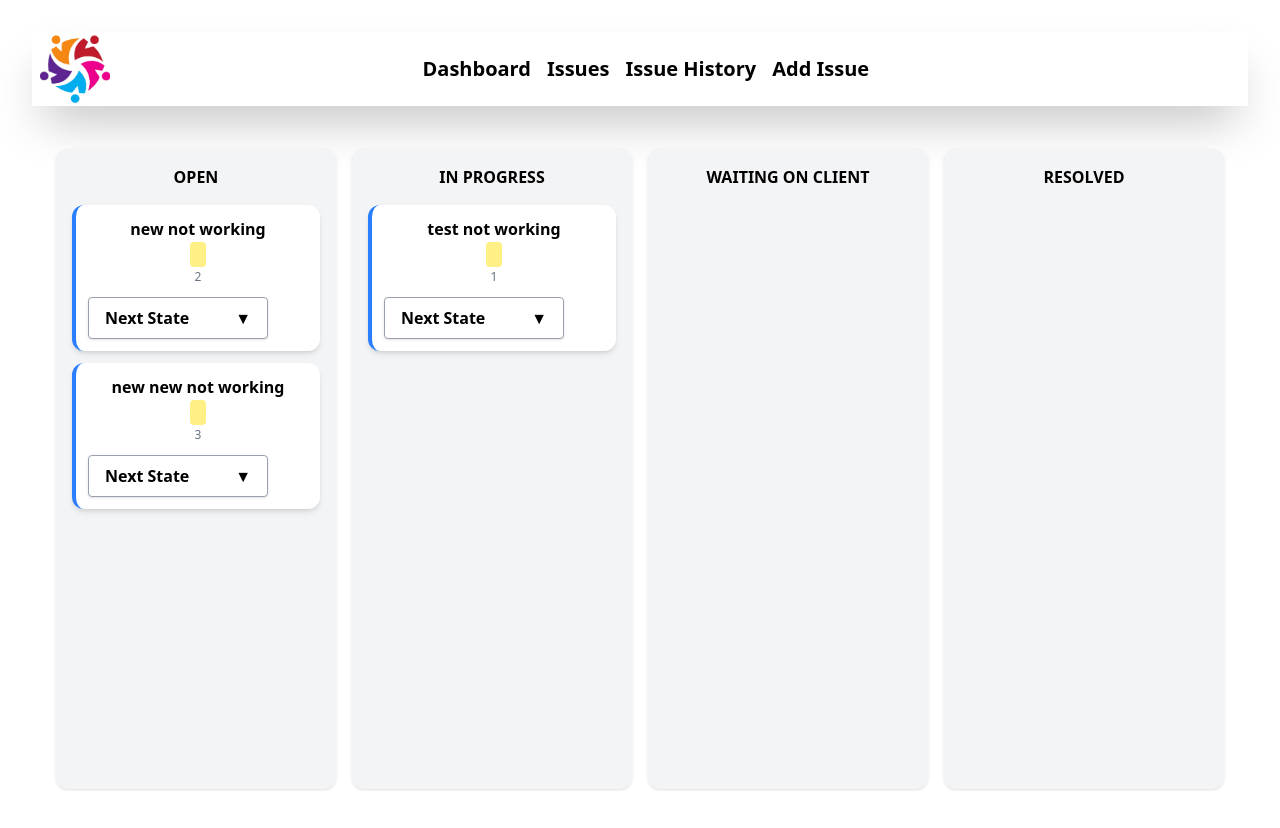
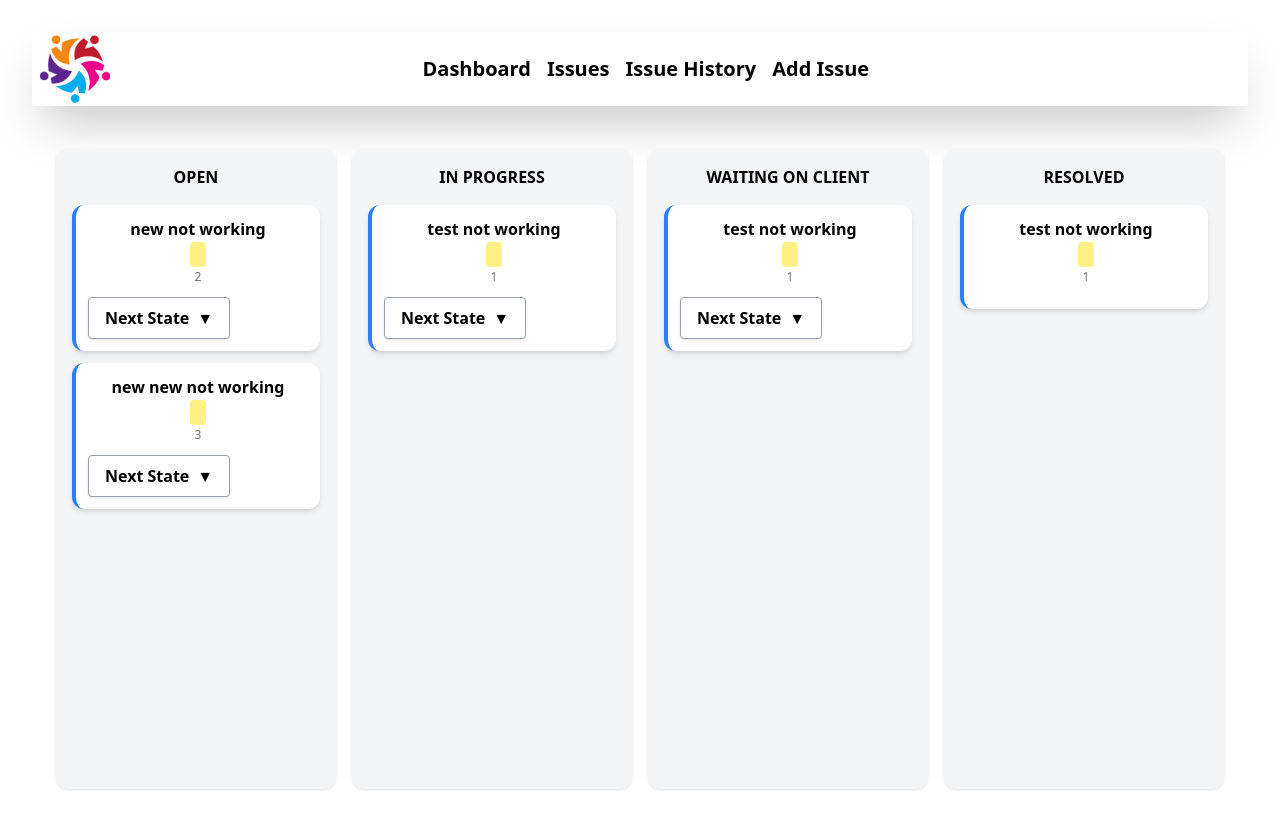
Before and after one commit to AshanOdi/jiraclone-Frontend, a React (Vite) app: page /issue in a window 1280 px wide. Shown: the top 828 px of the page. Built offline with nearby package versions, Linux system fonts and the light colour scheme.

Commit message:
Logic Implemented (stages that Issues can convert) ➡️

```diff
--- a/src/assets/sample.jsx
+++ b/src/assets/sample.jsx
@@ -30,6 +30,26 @@ export const initialData = [
       updatedAt: "2025-09-17T08:38:10.323103",
     },
   ],
-  [],
-  [],
+  [
+    {
+      id: 1,
+      title: "test not working",
+      description: "test2, test2  ",
+      type: "BUG",
+      status: "WAITING_ON_CLIENT",
+      createdAt: "2025-09-16T23:46:22.86559",
+      updatedAt: "2025-09-17T08:38:10.323103",
+    },
+  ],
+  [
+    {
+      id: 1,
+      title: "test not working",
+      description: "test2, test2  ",
+      type: "BUG",
+      status: "RESOLVED",
+      createdAt: "2025-09-16T23:46:22.86559",
+      updatedAt: "2025-09-17T08:38:10.323103",
+    },
+  ],
 ];
--- a/src/components/card.jsx
+++ b/src/components/card.jsx
@@ -29,36 +29,48 @@ export default function Card({ task }) {
       {/* Dropdown */}
       <div className="relative mt-3">
         {/* Button */}
+        {task.status !== "RESOLVED" && (
           <button
             onClick={() => setOpen(!open)}
             className="border border-gray-400 px-4 py-2 rounded cursor-pointer font-bold
-          flex justify-between items-center w-[180px] bg-white shadow"
+          flex justify-between items-center  bg-white shadow"
           >
             Next State
             <span className="ml-2">▼</span>
           </button>
+        )}
 
         {/* Dropdown menu */}
         {open && (
           <div className="absolute top-[45px] left-0 w-[180px] bg-white border border-gray-300 rounded shadow-md z-10">
+            {(task.status === "OPEN" ||
+              task.status === "Waiting On Client") && (
               <div
                 onClick={() => setOpen(false)}
                 className="px-4 py-2 cursor-pointer hover:bg-gray-200"
               >
-              In Progress
+                IN_PROGRESS
               </div>
+            )}
+
+            {task.status === "IN_PROGRESS" && (
               <div
                 onClick={() => setOpen(false)}
                 className="px-4 py-2 cursor-pointer hover:bg-gray-200"
               >
-              Waiting On Client
+                WAITING ON CLIENT
               </div>
+            )}
+
+            {(task.status === "IN_PROGRESS" ||
+              task.status === "WAITING_ON_CLIENT") && (
               <div
                 onClick={() => setOpen(false)}
                 className="px-4 py-2 cursor-pointer hover:bg-gray-200"
               >
-              Resolved
+                RESOLVED
               </div>
+            )}
           </div>
         )}
       </div>
```
Lines whose indentation alone changed are shown as unchanged.
